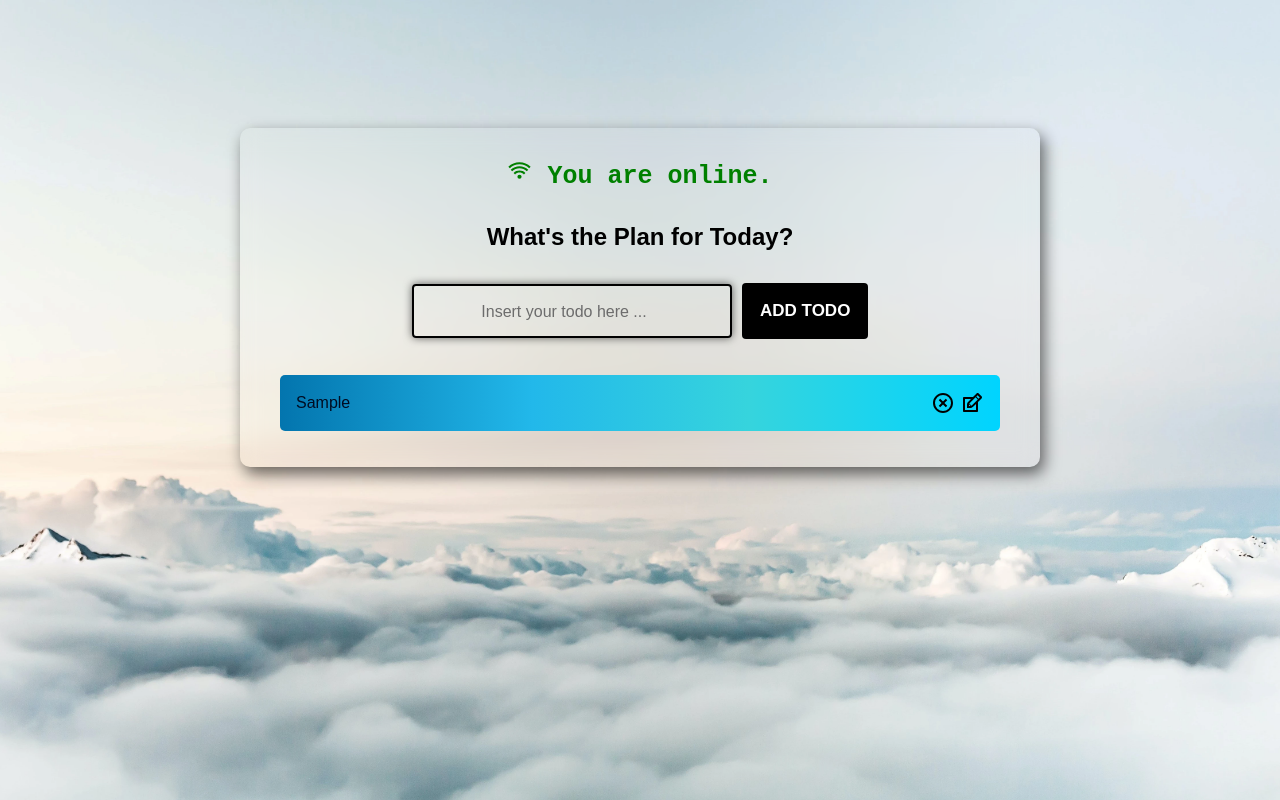
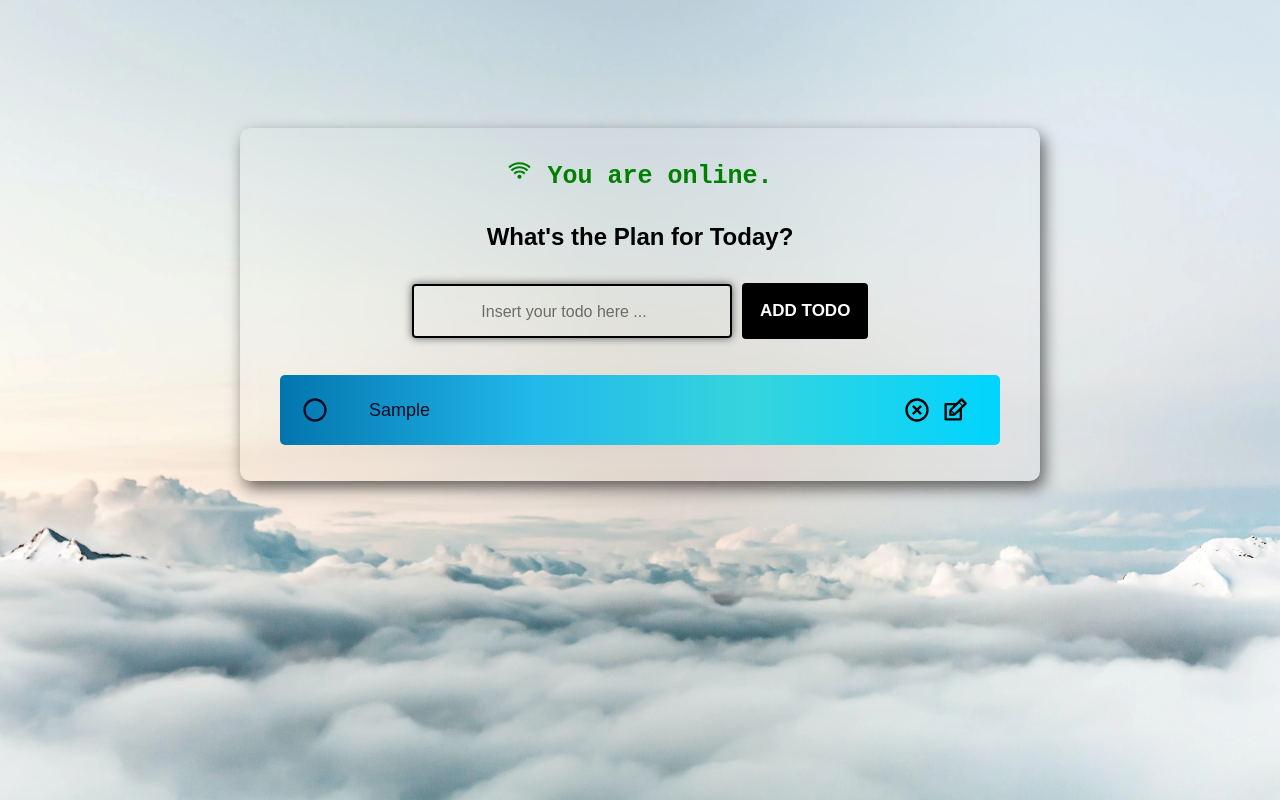
Before and after one commit to ZiadNaciri/todo-list-pwa, a React (Create React App) app: page / in a window 1280 px wide. Both pictures are taken after typing "Sample" into the empty fields and a click on the button "ADD TODO". Built offline with nearby package versions, Linux system fonts and the light colour scheme; no server answers.

Commit message:
Added checkbox to the todo items , adjusted styling for the checkbox and todo value .

```diff
--- a/src/App.css
+++ b/src/App.css
@@ -133,6 +133,40 @@ h1 {
   margin-left: 10px;
 }
 
+/*checkbox styling*/
+.todo-row .checkbox-wrapper {
+
+  width: 25px;
+  height: 25px;
+  margin-right: 10px;
+  border: 2px solid #ccc;
+  border-radius: 50%;
+  transition: all 0.3s;
+}
+
+/* Style for the checked state of the custom checkbox */
+.todo-text {
+  display: flex;
+  align-items: center;
+  font-size: large;
+}
+
+.todo-text span {
+  margin-left: 30px;
+}
+.todo-row div svg {
+  height: 28px;
+  width: 28px;
+  margin-right: 10px;
+}
+
+.todo-row div {
+  display: flex;
+  align-items: center;
+  padding: 5px;
+}
+/*end checkbox styling*/
+
 .todo-input.edit {
   border: 2px solid #000000;
 }
--- a/src/components/Todo.js
+++ b/src/components/Todo.js
@@ -1,7 +1,8 @@
 import React, { useState } from "react";
 import TodoForm from "./TodoForm";
-import { RiCloseCircleLine } from "react-icons/ri";
+import { RiCloseCircleLine,RiCheckboxBlankCircleLine,RiCheckboxCircleLine } from "react-icons/ri";
 import { TiEdit } from "react-icons/ti";
+
 
 const Todo = ({ todos, completeTodo, removeTodo, updateTodo }) => {
   const [edit, setEdit] = useState({
@@ -22,17 +23,11 @@ const Todo = ({ todos, completeTodo, removeTodo, updateTodo }) => {
   }
 
   return todos.map((todo, index) => (
-    <div
-      className={todo.isComplete ? "todo-row complete hvr-glow" : "todo-row hvr-glow"}
-      key={index}
-    >
-      <div
-        key={todo.id}
-        onClick={() => completeTodo(todo.id)}
-        className="completed-cursor  hvr-grow-shadow"
-      >
-        {todo.text}
-      </div>
+    <div className={todo.isComplete ? "todo-row complete hvr-glow" : "todo-row hvr-glow"} key={index}>
+    <div className="todo-text" onClick={() => completeTodo(todo.id)}>
+    {todo.isComplete ? <RiCheckboxCircleLine className="completed-cursor hvr-grow-shadow" /> : <RiCheckboxBlankCircleLine className="completed-cursor hvr-grow-shadow" />}
+    <span className="completed-cursor hvr-grow-shadow">{todo.text}</span>
+   </div>
       {/* <span>
         {todo.date.toLocaleDateString("en-GB", {
           day: "numeric",
```
Also changed, not shown: 1 other file (tests, documents, lock files or other folders).
